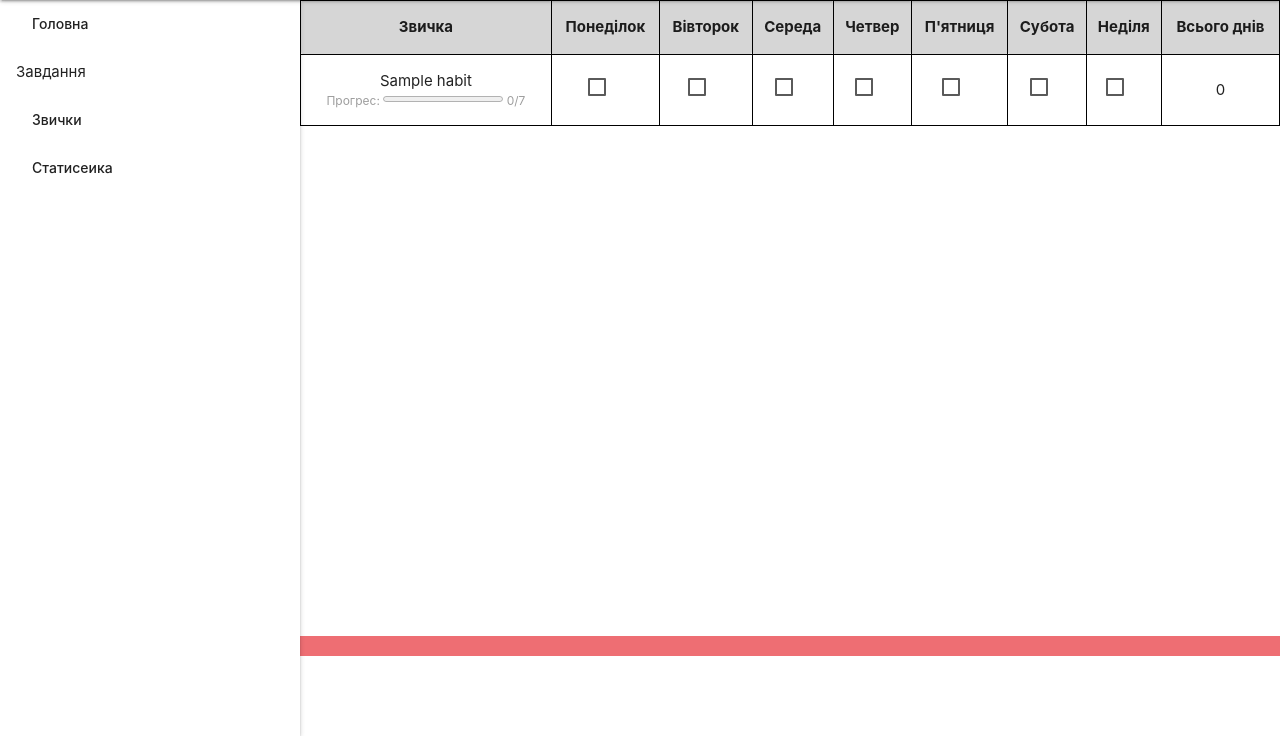
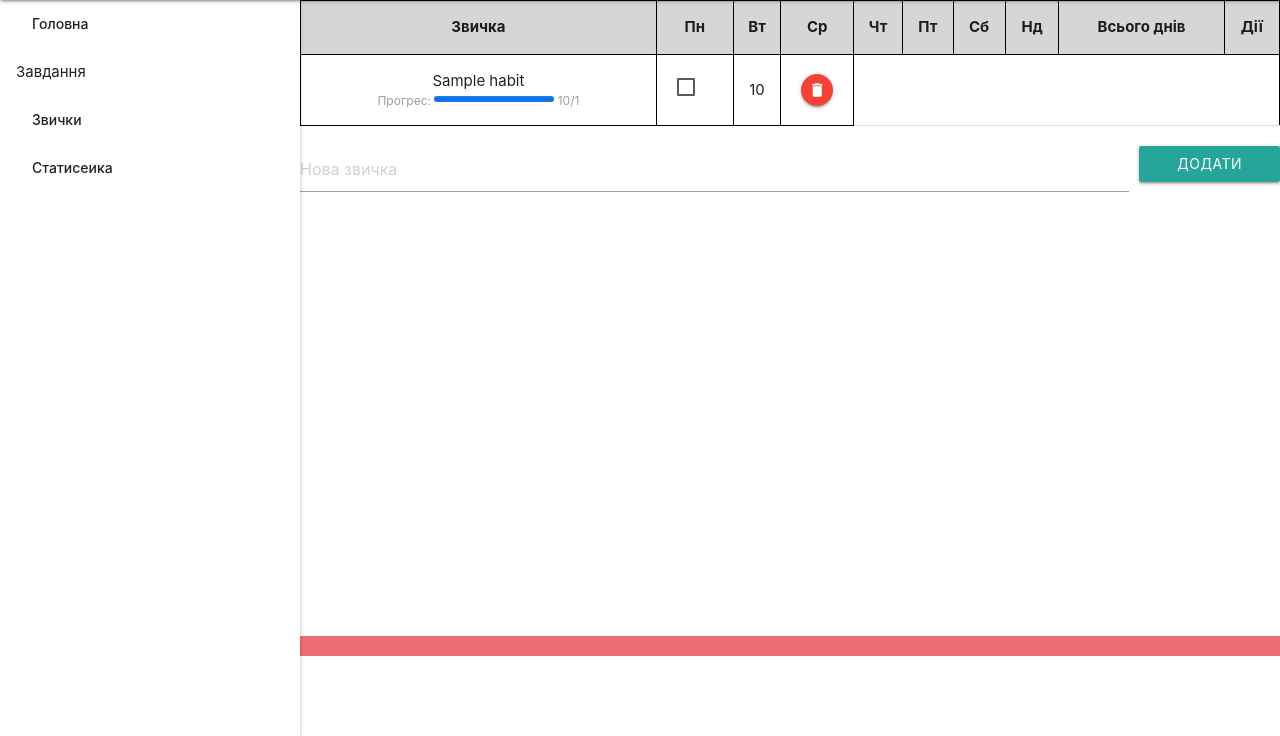
Before and after one commit to jvhdvsdj/GoalTrack, a Django app: template django_project/Tasks/templates/habits.html in a window 1280 px wide. Shown: the part 64-800 px from the top of the page. Run offline with Django 5.2, Linux system fonts and the light colour scheme; the template is opened without the code that fills it: most values are stand-ins (such as "Sample title", 1, 10 or a date in 2020).

Commit message:
Refactor habits.html for improved habit tracking

```diff
--- a/django_project/Tasks/templates/habits.html
+++ b/django_project/Tasks/templates/habits.html
@@ -12,6 +12,10 @@
                 height:20px;
                 position:relative;
                 z-index: 999;
+                appearance: auto;
+                -webkit-appearance: auto;
+                opacity: 1;
+                pointer-events: auto;
 
             }
             label{
@@ -31,56 +35,113 @@
                 <thead>
                     <tr style="background-color: #d6d6d6;">
                         <th>Звичка</th>
-                        <th>Понеділок</th>
-                        <th>Вівторок</th>
-                        <th>Середа</th>
-                        <th>Четвер</th>
-                        <th>П'ятниця</th>
-                        <th>Субота</th>
-                        <th>Неділя</th>
+                        <th>Пн</th>
+                        <th>Вт</th>
+                        <th>Ср</th>
+                        <th>Чт</th>
+                        <th>Пт</th>
+                        <th>Сб</th>
+                        <th>Нд</th>
                         <th>Всього днів</th>
+                        <th>Дії</th>
                     </tr>
                 </thead>
                 <tbody>
-                    {% for habit in habits %}
+                    {% for item in habits_data %}
                     <tr>
                         <td>
-                            {{ habit.name }}
+                            {{ item.habit.name }}
                             <label>
                                 Прогрес:
-                                <progress id="progress-{{ forloop.counter0 }}" max="7" value="0"></progress>
-                                <span id="label-{{ forloop.counter0 }}">0/7</span>
+                                <progress id="progress-{{ item.habit.id }}" max="{{ item.days|length }}" value="{{ item.total }}"></progress>
+                                <span id="label-{{ item.habit.id }}">{{ item.total }}/{{ item.days|length }}</span>
                             </label>
 
                         </td>
-                        {% for day in "1234567" %}
+                        {% for is_checked in item.days %}
                         <td>
-                            <label>
-                                <input type="checkbox" class="habit-check" data-row="{{ forloop.parentloop.counter0 }}">
-                                <span></span>
+                            <label style="display:block; width:100%; height:100%;">
+                                 <input
+                                     type="checkbox"
+                                    class="habit-check"
+                                    data-day="{{ forloop.counter0 }}"
+                                    data-habit="{{ item.habit.id }}"
+                                    {% if is_checked %}checked{% endif %}>
+                                 <span></span>
                             </label>
                         </td>
                         {% endfor %}
-                        <td id="total-{{ forloop.counter0 }}" data-total="0">0</td>
+                        <td id="total-{{ item.habit.id }}" data-total="{{ item.total }}">{{ item.total }}</td>
+                        <td>
+                            <form method="POST" action="{% url 'delete_habit' item.habit.id %}">
+                                {% csrf_token %}
+                                <button type="submit" class="btn-floating btn-small red"
+                                        onclick="return confirm('Видалити звичку?')">
+                                    <i class="material-icons">delete</i>
+                                </button>
+                            </form>
+                        </td>
                     </tr>
                     {% endfor %}
                 </tbody>
             </table>
+            <form method="POST" action="{% url 'add_habit' %}" style="margin-top: 20px; display:flex; gap:10px;">
+                {% csrf_token %}
+                <input type="text" name="name" placeholder="Нова звичка" maxlength="100" required>
+                <button type="submit" class="btn">Додати звичку</button>
+            </form>
         </div>
         <script>
-            document.querySelectorAll('.habit-check').forEach(checkbox =>{
-                checkbox.addEventListener('change', function (){
-                    const row = this.dataset.row;
-                    const checkboxes = document.querySelectorAll(`.habit-check[data-row="${row}"]`);
-                    const checked = [...checkboxes].filter(cb => cb.checked).length;
-
-                    document.getElementById(`progress-${row}`).value = checked;
-                    document.getElementById(`label-${row}`).textContent = `${checked}/7`;
-
-                    const total = document.getElementById(`total-${row}`);
-                    total.textContent = parseInt(total.dataset.total) + (this.checked ? 1 : -1);
-                    total.dataset.total = total.textContent;
+            document.addEventListener('DOMContentLoaded', () => {
+            const checkboxes = document.querySelectorAll('.habit-check');
+            console.log("checkboxes:", checkboxes.length);
+            checkboxes.forEach(cb => {
+                cb.addEventListener('change', function () {
+                    const habitId = this.dataset.habit;
+                    const day = this.dataset.day;
+                    console.log("CLICK", habitId, day);
+                    fetch(`/habits/toggle/${habitId}/`, {
+                        method: 'POST',
+                        headers: {
+                            'Content-Type': 'application/x-www-form-urlencoded',
+                            'X-CSRFToken': getCookie('csrftoken'),
+                        },
+                        body: `day=${day}`
+                    })
+                    .then(res => res.json())
+                    .then(data => {
+                        console.log("DATA:", data);
+                        const progress = document.getElementById(`progress-${habitId}`);
+                        const label = document.getElementById(`label-${habitId}`);
+                        const total = document.getElementById(`total-${habitId}`);
+                        if (progress) {
+                            progress.value = data.total;
+                        }
+                        if (label) {
+                            label.textContent = `${data.total}/${progress.max}`;
+                        }
+                        if (total) {
+                            total.textContent = data.total;
+                        }
+                    })
+                    .catch(err => {
+                        console.log("ERROR:", err);
+                        this.checked = !this.checked;
+                    });
                 });
             });
+        });
+        function getCookie(name) {
+            let cookieValue = null;
+            if (document.cookie) {
+                document.cookie.split(';').forEach(c => {
+                    c = c.trim();
+                    if (c.startsWith(name + '=')) {
+                        cookieValue = decodeURIComponent(c.substring(name.length + 1));
+                    }
+                });
+            }
+            return cookieValue;
+        }
         </script>
     {% endblock %}
```
